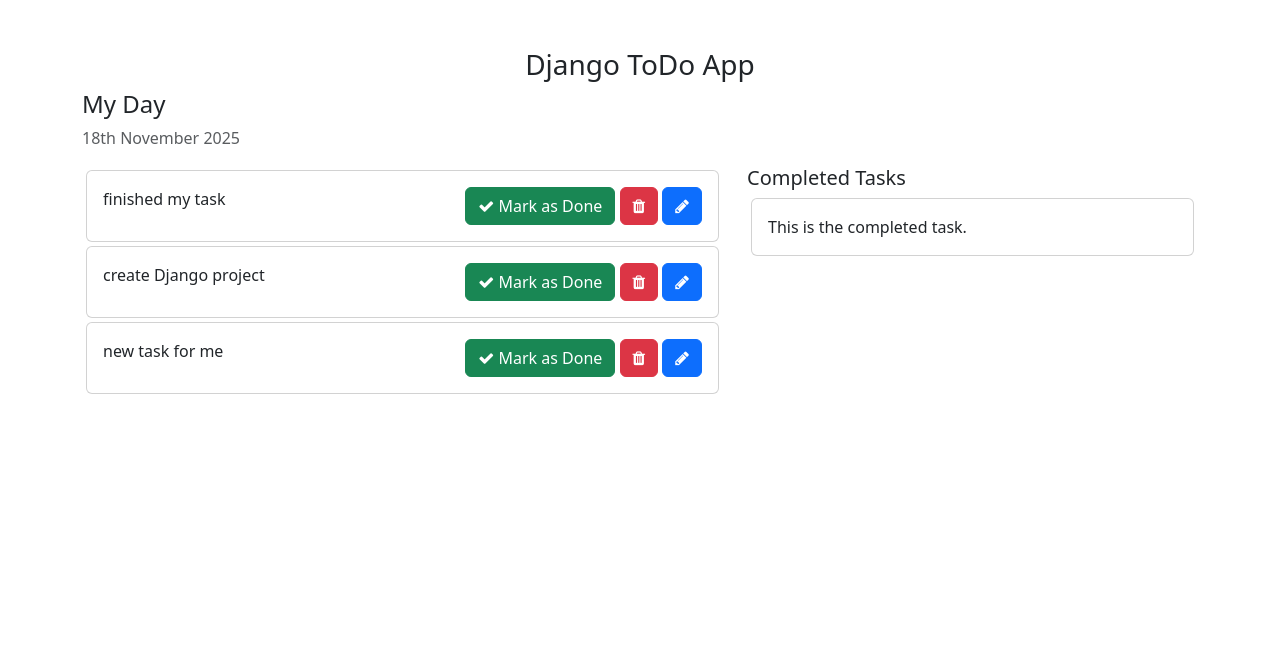
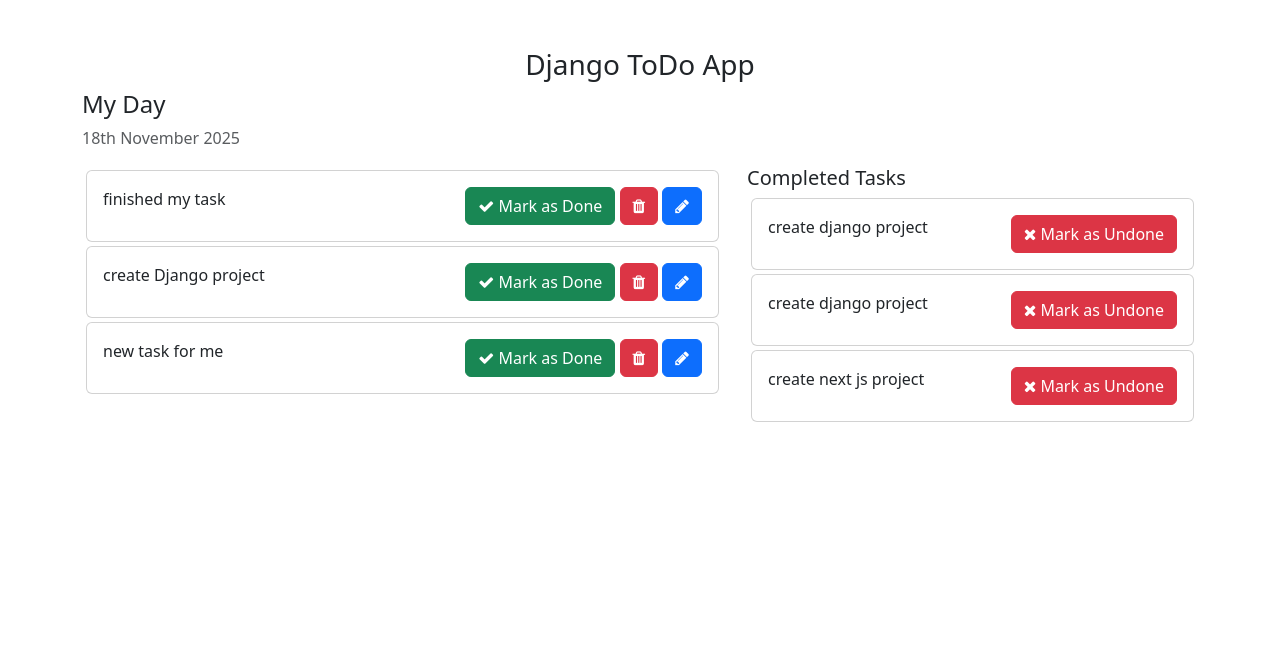
Before and after one commit to anuradhajayathunga/todo-app, a Django app: page / in a window 1280 px wide. Shown: the top 661 px of the page. Run offline with Django 5.2, Linux system fonts and the light colour scheme; data comes from the database, SQL or seed files in the repository; both versions use the stored data as it was after the commit.

Commit message:
added fully crud operations

```diff
--- a/templates/home.html
+++ b/templates/home.html
@@ -32,24 +32,27 @@
   </head>
   <body>
     <div class="container">
-      <h3 class="pt-5 text-center">Django ToDo App</h3>
+      <h3 class="pt-5 font text-center">Django ToDo App</h3>
       <div class="row">
         <h4>My Day</h4>
         <p class="text-muted">{% now "jS F Y" %}</p>
-        <div class="col-md-7 col-lg-7" style="height: 450px; overflow: scroll">
+        <div class="col-md-7 col-lg-7" style="height: auto; overflow: scroll">
           <!-- List of all the tasks for the day -->
           {% for task in tasks %}
           <div class="card m-1">
             <div class="card-body">
               {{ task.task }}
               <span style="position: relative; float: right">
-                <a class="btn btn-success">
+                <a
+                  href="{% url 'mark_as_done' task.pk %}"
+                  class="btn btn-success"
+                >
                   <i class="fa fa-check"></i> Mark as Done
                 </a>
-                <a class="btn btn-danger">
+                <a href="{% url 'delete_task' task.id %}" class="btn btn-danger">
                   <i class="fa fa-trash"></i>
                 </a>
-                <a class="btn btn-primary">
+                <a href="{% url 'edit_task' task.id %}" class="btn btn-primary">
                   <i class="fa fa-pencil"></i>
                 </a>
               </span>
@@ -60,9 +63,21 @@
         <div class="col-md-5 col-lg-5">
           <h5>Completed Tasks</h5>
           <!-- List of all the tasks that have completed -->
+          {% for c_task in comp_tasks %}
           <div class="card m-1">
-            <div class="card-body">This is the completed task.</div>
+            <div class="card-body">
+              {{ c_task.task }}
+              <span style="position: relative; float: right">
+                <a
+                  href="{% url 'mark_as_undone' c_task.pk %}"
+                  class="btn btn-danger"
+                >
+                  <i class="fa fa-times"></i> Mark as Undone
+                </a>
+              </span>
+            </div>
           </div>
+          {% endfor %}
         </div>
       </div>
       <div class="row">
--- a/todo/urls.py
+++ b/todo/urls.py
@@ -2,5 +2,20 @@
 from .import views
 
 urlpatterns = [
-    path('addTask/',views.addTask, name='addTask')
+    # Add Task
+    path('addTask/',views.addTask, name='addTask'),
+
+    # Mark as Done Task
+    path('mark_as_done/<int:pk>/',views.mark_as_done,name='mark_as_done'),
+
+    # Mark as Undone Task
+    path('mark_as_undone/<int:pk>/',views.mark_as_undone,name='mark_as_undone'),
+
+    # Edit Task
+    path('edit_task/<int:pk>/',views.edit_task,name='edit_task'),
+
+    # Delete Task
+    path('delete_task/<int:pk>/',views.delete_task,name='delete_task'),
+
+
 ]
--- a/todo_main/views.py
+++ b/todo_main/views.py
@@ -3,8 +3,11 @@
 
 def home(request):
     tasks = Task.objects.filter(is_completed=False).order_by('-updated_at')
+    comp_tasks = Task.objects.filter(is_completed=True).order_by('-updated_at')
+    #print(comp_tasks)
     context = {
-    'tasks': tasks
+    'tasks': tasks,
+    'comp_tasks': comp_tasks
     }
-    print(tasks)
+   # print(tasks)
     return render(request, 'home.html',context)
```
Also changed, not shown: templates/edit_task.html (added, +61 -0 lines), todo/views.py (+36 -2 lines), README.md, db.sqlite3.
